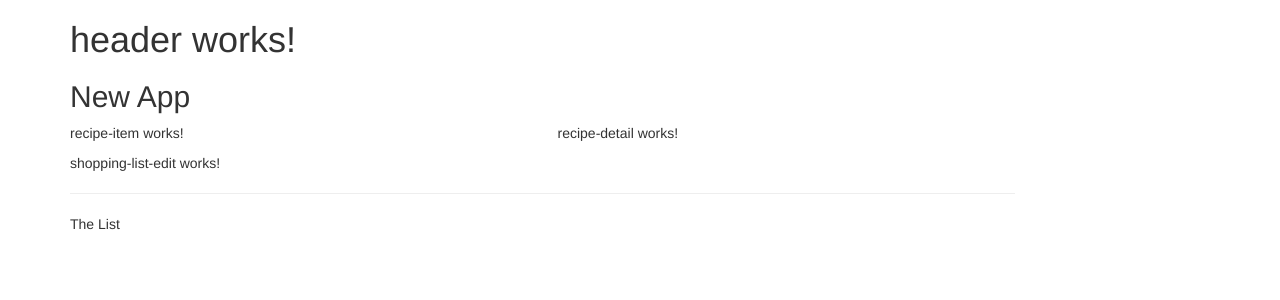
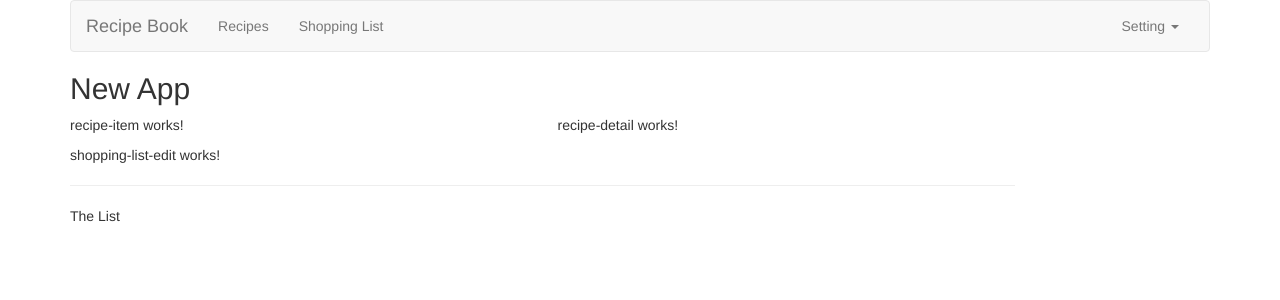
Before and after one commit to Johnathan238/Angular-Cooking-App, an Angular app in the folder Recipe-App/: page / in a window 1280 px wide. Shown: the top 300 px of the page. Built offline with nearby package versions, Linux system fonts and the light colour scheme.

Commit message:
Used bootstrap classes to build html components & will add functionality later

```diff
--- a/Recipe-App/src/app/header/header.component.html
+++ b/Recipe-App/src/app/header/header.component.html
@@ -1 +1,23 @@
-<h1>header works!</h1>
+<nav class="navbar navbar-default">
+  <div class="container-fluid">
+    <div class="navbar-header">
+      <a href="#" class="navbar-brand">Recipe Book</a>
+    </div>
+
+    <div class="collapse navbar-collapse">
+      <ul class="nav navbar-nav">
+        <li><a href="#">Recipes</a></li>
+        <li><a href="#">Shopping List</a></li>
+      </ul>
+      <ul class="nav navbar-nav navbar-right">
+        <li class="dropdown">
+          <a href="#" class="dropdown-toggle" role="button">Setting <span class="caret"></span></a>
+          <ul class="dropdown-menu">
+            <li><a href="#">Save Data</a></li>
+            <li><a href="#">Fetch Data</a></li>
+          </ul>
+        </li>
+      </ul>
+    </div>
+  </div>
+</nav>
```
